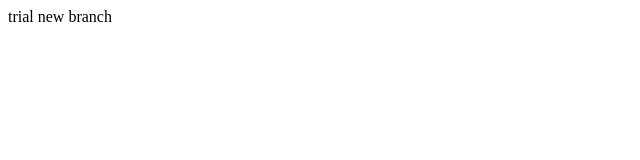
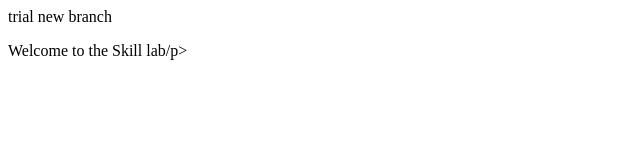
Before and after one commit to dmanascs25-svg/skill-lab-API-, a website: page github.html in a window 1280 px wide. Shown: the whole page, without its empty margins (0-640 px from the left). Drawn offline with Linux system fonts and the light colour scheme.

Commit message:
ADD welcome message

```diff
--- a/github.html
+++ b/github.html
@@ -7,5 +7,6 @@
 </head>
 <body>
     trial new branch
+    <p id="message">Welcome to the Skill lab/p>
 </body>
 </html>
```
